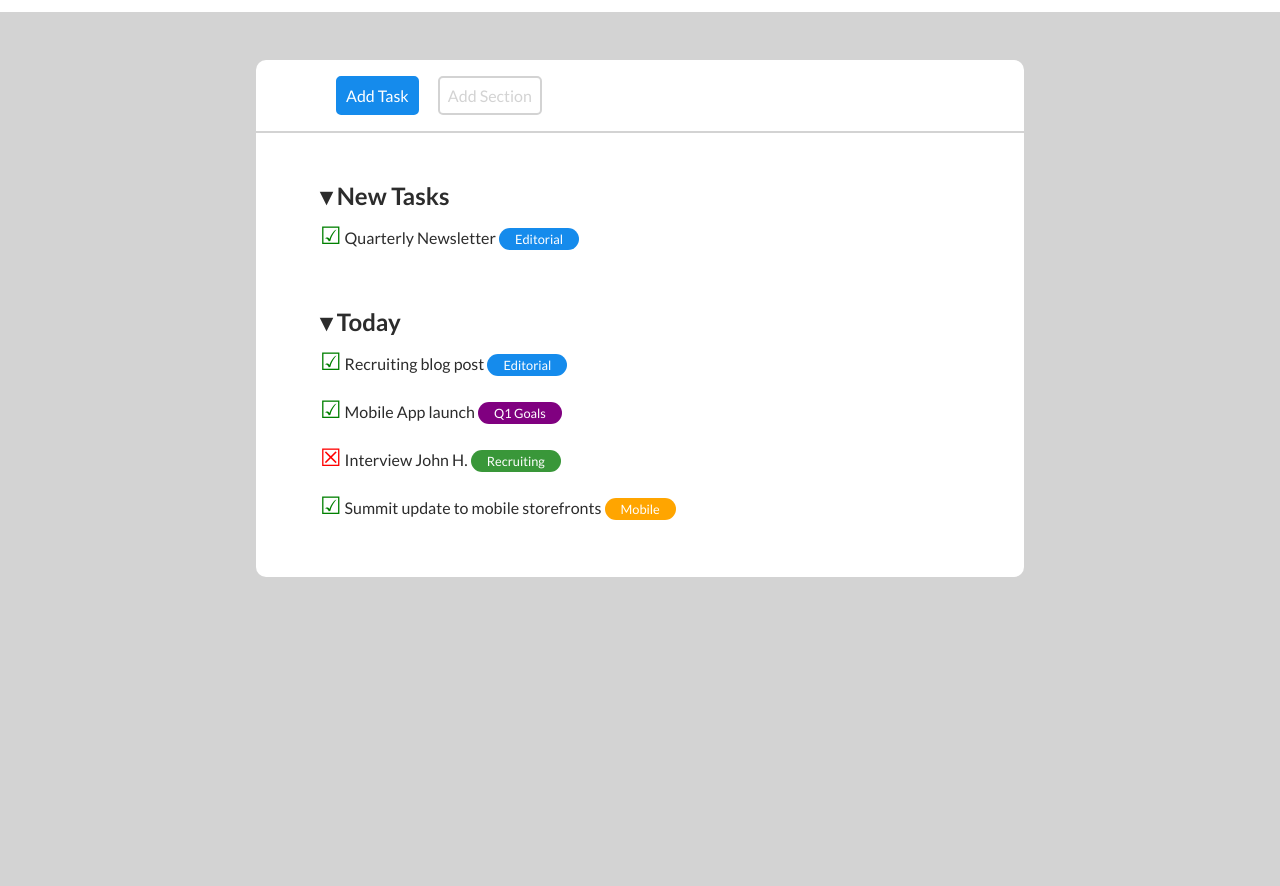
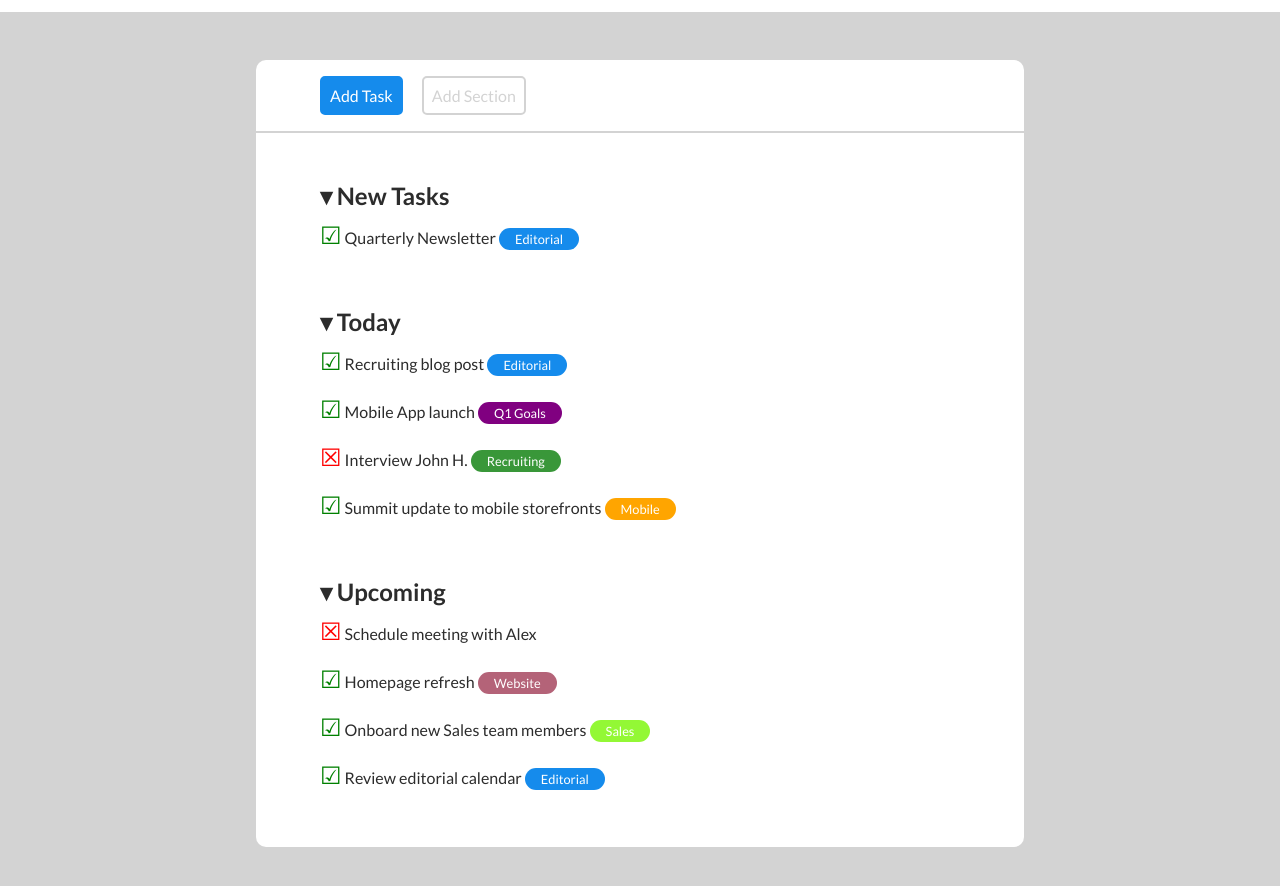
Before and after one commit to Eliastellati/html-css-toboolist, a plain HTML site: page index.html in a window 1280 px wide. Shown: the part 88-974 px from the top of the page. Before the commit the page ends 800 px from the top, so only its background shows below. Drawn offline with Linux system fonts and the light colour scheme.

Commit message:
Toboolist completata

```diff
--- a/index.html
+++ b/index.html
@@ -42,6 +42,15 @@
 
         </section>
         <section class="upcoming tasks">
+            <h2>&blacktriangledown; Upcoming</h2>
+            <p><span class="negative">&#9746;</span> Schedule meeting with Alex</p> <br>
+            <p><span class="positive">&#9745;</span> Homepage refresh</p>
+            <div class="website">Website</div><br>
+            <p><span class="positive">&#9745;</span> Onboard new Sales team members</p>
+            <div class="sales">Sales</div><br>
+            <p><span class="positive">&#9745;</span> Review editorial calendar</p>
+            <div class="editorial">Editorial</div>
+
 
         </section>
     </main>
--- a/style.css
+++ b/style.css
@@ -29,9 +29,10 @@ main{
     margin: 3rem auto;
     background: white;
     border-radius: 10px;
+    padding-bottom: 3rem;
 }
 .buttons-section{
-    padding-left: 4rem;
+    padding-left: 3rem;
     border-bottom:2px solid lightgray;
 }
 .button{
@@ -99,3 +100,19 @@ main{
     font-size: 0.8rem;
     padding: .2rem 1rem;
 }
+.website{
+    display: inline-block;
+    border-radius: 20px;
+    background:rgb(180, 99, 120);
+    color: white;
+    font-size: 0.8rem;
+    padding: .2rem 1rem;
+}
+.sales{
+    display: inline-block;
+    border-radius: 20px;
+    background:rgb(147, 248, 53);
+    color: white;
+    font-size: 0.8rem;
+    padding: .2rem 1rem;
+}
```
